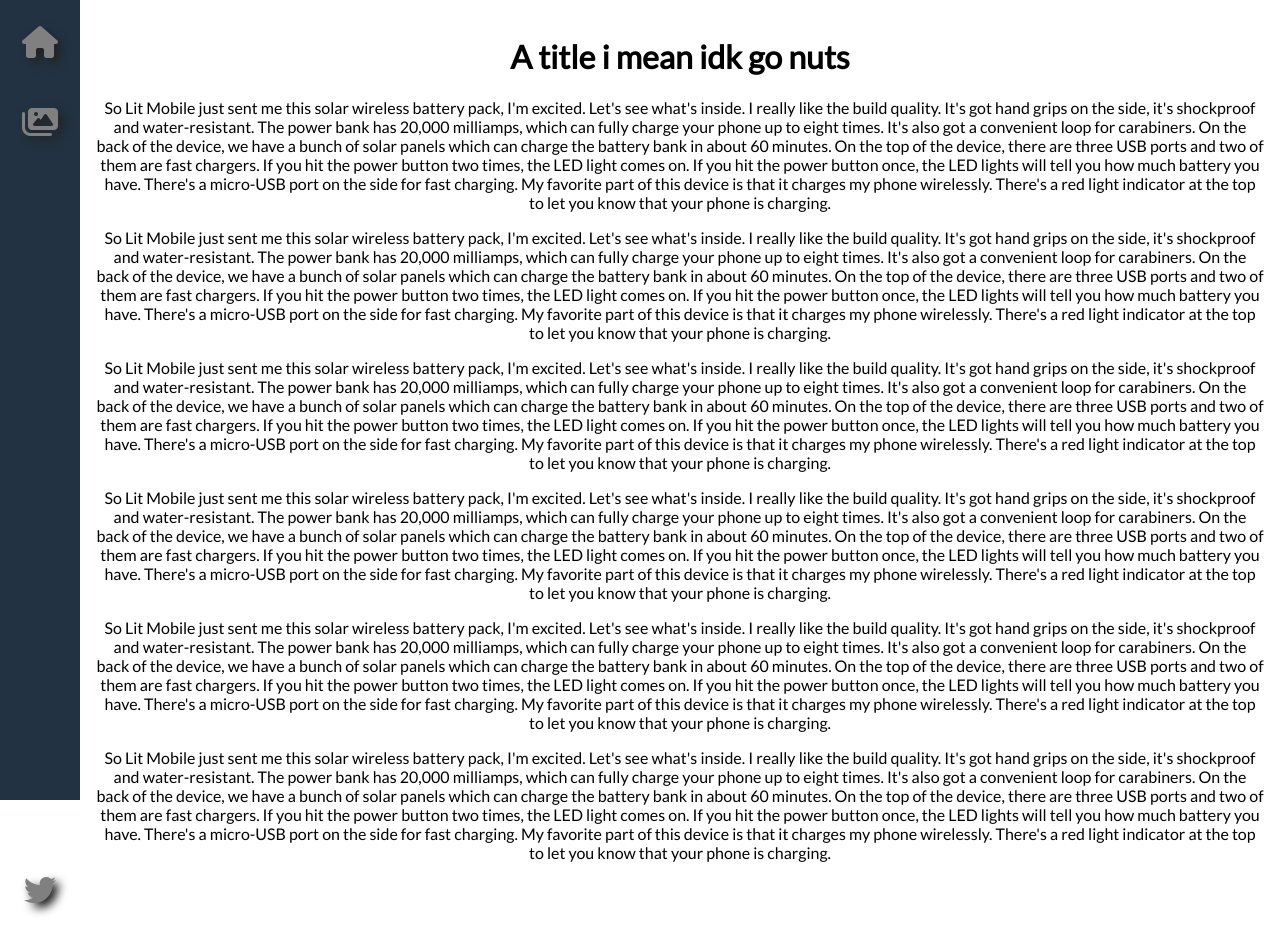
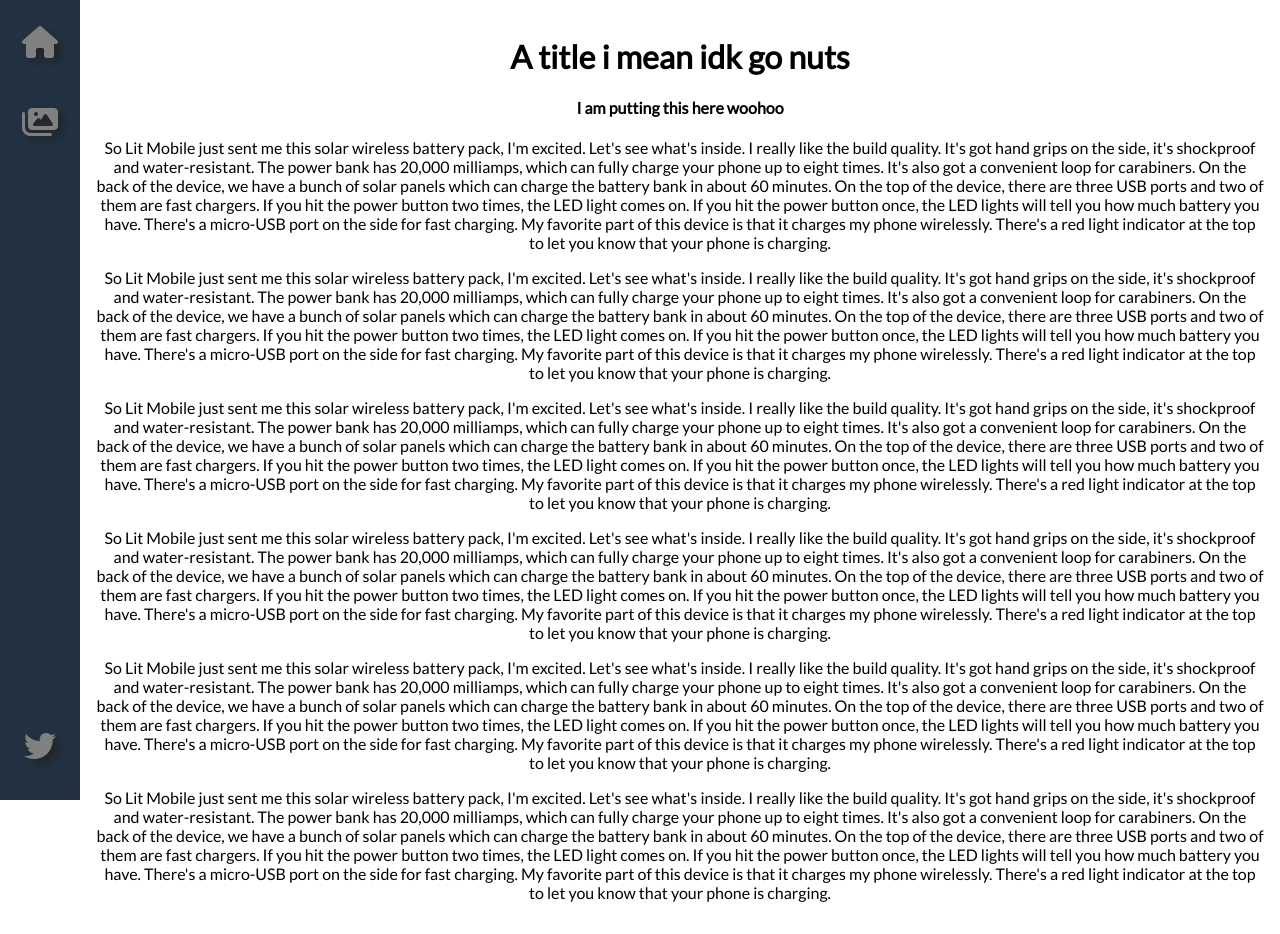
Before and after one commit to 17hour/rename, a plain HTML site: page index.html in a window 1280 px wide. Before the commit the page ends 894 px from the top, so only its background shows below. Drawn offline with Linux system fonts and the light colour scheme.

Commit message:
Added h4 element, made Twitter logo's margins different so it moves accordinly when the window is resized

```diff
--- a/index.html
+++ b/index.html
@@ -34,6 +34,7 @@
         </nav>
           <main>
             <h1>A title i mean idk go nuts</h1>
+                <h4>I am putting this here woohoo</h4>
             <p> So Lit Mobile just sent me this solar wireless battery pack, I'm excited. Let's see what's inside.
 
                 I really like the build quality. It's got hand grips on the side, it's shockproof and water-resistant.
--- a/styles.css
+++ b/styles.css
@@ -7,9 +7,11 @@
     --bg-secondary: #141418;
 }
 
-p,h1 {
+p,h1,h4 {
     text-align: center;
 }
+
+
 
 p {
     font-weight: lighter;
@@ -81,7 +83,8 @@ main {
 
 .nav-item:last-child {
 
-    margin-top: 46rem;
+    margin: auto;
+    margin-bottom: 3rem;
 
 }
 
```
